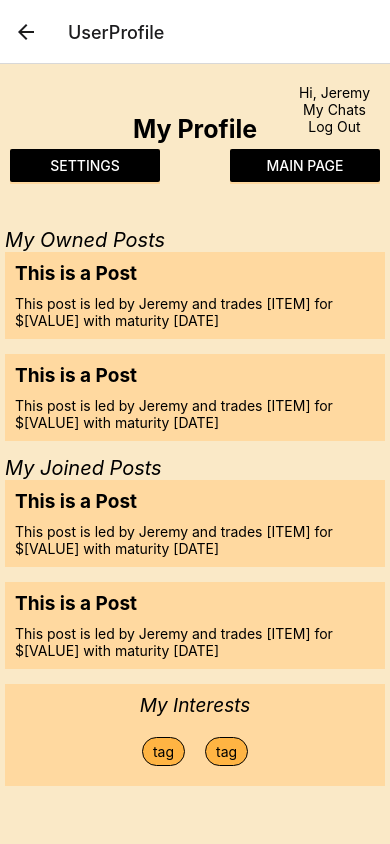
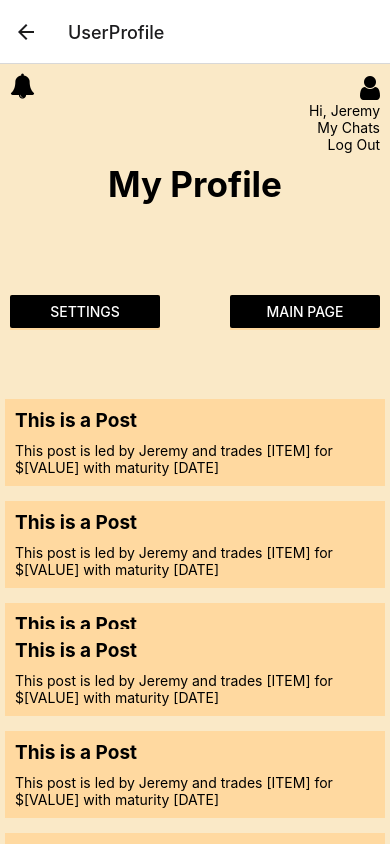
Before and after one commit to cis350/project-uniteandconquer, a React Native app in the folder uniteandconquer-mobile/: screen /UserProfile in a window 390 px wide. Built offline with nearby package versions, Linux system fonts and the light colour scheme.

Commit message:
fixed profile styling + added notifications + fixed bugs

```diff
--- a/uniteandconquer-mobile/components/CreatePost.js
+++ b/uniteandconquer-mobile/components/CreatePost.js
@@ -19,6 +19,7 @@ const userStyles = StyleSheet.create({
     alignItems: 'stretch',
     justifyContent: 'center',
     margin: 10,
+    zIndex: 1,
   },
   text: {
     textAlign: 'right',
@@ -33,6 +34,7 @@ const createPostStyles = StyleSheet.create({
     borderWidth: 8,
     borderColor: '#FFD9A0',
     height: '90%',
+    zIndex: 0,
   },
   tags: {
     backgroundColor: '#FFCB7D',
@@ -105,12 +107,14 @@ const createPostStyles = StyleSheet.create({
     borderRadius: 6,
     padding: 3,
     marginRight: 5,
+    width: 100,
   },
   RightButton: {
     backgroundColor: '#C6C6C6',
     borderRadius: 6,
     padding: 3,
     marginLeft: 5,
+    width: 100,
   },
   buttons: {
     flexDirection: 'row',
--- /dev/null
+++ b/uniteandconquer-mobile/components/Notification.js
@@ -0,0 +1,133 @@
+import React from 'react';
+import {
+  StyleSheet, View, Text, TouchableOpacity,
+} from 'react-native';
+import Icon from 'react-native-vector-icons/FontAwesome';
+
+// styling ---------
+
+const styles = StyleSheet.create({
+  container: {
+    backgroundColor: '#FFD9A0',
+    minHeight: 300,
+    width: 200,
+    position: 'absolute',
+    top: 0,
+    left: 0,
+    zIndex: 100,
+  },
+});
+
+const notificationStyles = StyleSheet.create({
+  container: {
+    backgroundColor: '#FFD9A0',
+    minHeight: 300,
+    width: 175,
+    position: 'absolute',
+    top: 0,
+    right: 0,
+    zIndex: 100,
+  },
+  cancelButton: {
+    alignSelf: 'flex-start',
+    margin: 5,
+  },
+  header: {
+    textAlign: 'center',
+    fontSize: 23,
+    fontStyle: 'italic',
+  },
+  date: {
+    fontSize: 16,
+    fontStyle: 'italic',
+    marginLeft: 5,
+  },
+  notifMsg: {
+    marginLeft: 5,
+  },
+  notifMsgContainer: {
+    borderWidth: 3,
+    borderColor: '#FFFFFF',
+    borderRadius: 5,
+    padding: 3,
+    backgroundColor: '#FFAB2D',
+    overflow: 'hidden',
+    margin: 4,
+  },
+  notifCancelButton: {
+    position: 'absolute',
+    right: 0,
+    top: 0,
+  },
+});
+
+// app content --------
+
+export default function Notification({ setShowNotif, showNotif }) {
+  return (
+    <View style={styles.container}>
+      <TouchableOpacity onPress={() => setShowNotif(!showNotif)}>
+        <Icon
+          style={notificationStyles.cancelButton}
+          name="times"
+          size={15}
+        />
+      </TouchableOpacity>
+      <Text style={notificationStyles.header}>Notifications</Text>
+      <View>
+        <Text style={notificationStyles.date}>28 February 2022</Text>
+        <View style={notificationStyles.notifMsgContainer}>
+          <TouchableOpacity>
+            <Icon
+              style={notificationStyles.notifCancelButton}
+              name="times"
+              size={15}
+            />
+          </TouchableOpacity>
+          <Text style={notificationStyles.notifMsg}>[message] - 2 days ago</Text>
+        </View>
+        <View style={notificationStyles.notifMsgContainer}>
+          <TouchableOpacity>
+            <Icon
+              style={notificationStyles.notifCancelButton}
+              name="times"
+              size={15}
+            />
+          </TouchableOpacity>
+          <Text style={notificationStyles.notifMsg}>[message] - 4 days ago</Text>
+        </View>
+        <View style={notificationStyles.notifMsgContainer}>
+          <TouchableOpacity>
+            <Icon
+              style={notificationStyles.notifCancelButton}
+              name="times"
+              size={15}
+            />
+          </TouchableOpacity>
+          <Text style={notificationStyles.notifMsg}>[message] - 5 days ago</Text>
+        </View>
+        <Text style={notificationStyles.date}>2 February 2022</Text>
+        <View style={notificationStyles.notifMsgContainer}>
+          <TouchableOpacity>
+            <Icon
+              style={notificationStyles.notifCancelButton}
+              name="times"
+              size={15}
+            />
+          </TouchableOpacity>
+          <Text style={notificationStyles.notifMsg}>[message] - 22 days ago</Text>
+        </View>
+        <View style={notificationStyles.notifMsgContainer}>
+          <TouchableOpacity>
+            <Icon
+              style={notificationStyles.notifCancelButton}
+              name="times"
+              size={15}
+            />
+          </TouchableOpacity>
+          <Text style={notificationStyles.notifMsg}>[message] - 25 days ago</Text>
+        </View>
+      </View>
+    </View>
+  );
+}
--- a/uniteandconquer-mobile/components/UserProfile.js
+++ b/uniteandconquer-mobile/components/UserProfile.js
@@ -1,15 +1,15 @@
 import React from 'react';
 import {
-  StyleSheet, View, Button, Text,
+  StyleSheet, View, Button, Text, ScrollView, TouchableOpacity,
 } from 'react-native';
+import Icon from 'react-native-vector-icons/FontAwesome';
+import Notification from './Notification';
 
 // styling ---------
 
 const styles = StyleSheet.create({
   container: {
     backgroundColor: '#FAE9C7',
-    alignItems: 'center',
-    justifyContent: 'center',
     height: '100%',
     width: '100%',
   },
@@ -17,30 +17,72 @@ const styles = StyleSheet.create({
 
 const userStyles = StyleSheet.create({
   container: {
-    position: 'absolute',
-    top: 10,
-    right: 10,
-    alignItems: 'center',
+    alignItems: 'stretch',
     justifyContent: 'center',
     margin: 10,
   },
-  button: {
-    padding: 0,
-    backgroundColor: '#FFD9A0',
+  text: {
+    textAlign: 'right',
+  },
+  icon: {
+    alignSelf: 'flex-end',
   },
 });
 
-const postStyles = StyleSheet.create({
-  container: {
+const profileContainer = StyleSheet.create({
+  header: {
+    fontSize: 35,
+    fontWeight: 'bold',
+    textAlign: 'center',
+  },
+  buttons: {
+    display: 'flex',
+    flexDirection: 'row',
+    flex: 1,
+    alignItems: 'center',
+    justifyContent: 'center',
+    marginTop: 10,
+  },
+  leftButton: {
+    backgroundColor: '#FFD9A0',
+    height: 35,
+    width: 150,
+    marginRight: 35,
+  },
+  rightButton: {
+    backgroundColor: '#FFD9A0',
+    height: 35,
+    width: 150,
+    marginLeft: 35,
+  },
+  subtitle: {
+    marginTop: 5,
+    fontSize: 25,
+    textAlign: 'center',
+    fontStyle: 'italic',
+  },
+  post: {
+    marginTop: 10,
     padding: 10,
     backgroundColor: '#FFD9A0',
-    marginBottom: 15,
+    marginBottom: 5,
     width: 380,
   },
-  header: {
+  postHeader: {
     fontSize: 19,
     fontWeight: 'bold',
     marginBottom: 10,
+  },
+  postContainer: {
+    flex: 1,
+    alignItems: 'center',
+    justifyContent: 'center',
+  },
+  showButton: {
+    position: 'absolute',
+    top: 0,
+    left: 0,
+    margin: 10,
   },
 });
 
@@ -50,6 +92,7 @@ const tagStyles = StyleSheet.create({
     backgroundColor: '#FFD9A0',
     marginBottom: 15,
     width: 380,
+    marginTop: 15,
   },
   header: {
     alignItems: 'center',
@@ -74,119 +117,97 @@ const tagStyles = StyleSheet.create({
     borderWidth: 1,
     overflow: 'hidden',
   },
-});
-
-const postsContentStyles = StyleSheet.create({
-  container: {
-    position: 'relative',
-    marginTop: 120,
-  },
-});
-
-const titleStyles = StyleSheet.create({
-  container: {
+  position: {
+    flex: 1,
     alignItems: 'center',
     justifyContent: 'center',
-    fontSize: 25,
-    fontWeight: 'bold',
-    marginBottom: 10,
-  },
-  position: {
-    position: 'absolute',
-    top: 50,
-  },
-  subtitle: {
-    alignItems: 'center',
-    justifyContent: 'center',
-    fontSize: 20,
-    fontStyle: 'italic',
-  },
-});
-
-const headerButtonStyles = StyleSheet.create({
-  container: {
-    marginTop: 60,
-    display: 'flex',
-    flexDirection: 'row',
-    alignItems: 'center',
-    justifyContent: 'center',
-    marginBottom: 10,
-    position: 'absolute',
-    top: 25,
-  },
-  left: {
-    backgroundColor: '#FFD9A0',
-    height: 35,
-    width: 150,
-    marginRight: 35,
-  },
-  right: {
-    backgroundColor: '#FFD9A0',
-    height: 35,
-    width: 150,
-    marginLeft: 35,
   },
 });
 
 // app content --------
 
 export default function UserProfile() {
+  const [showNotif, setShowNotif] = React.useState(false);
   return (
-    <View style={styles.container}>
+    <ScrollView style={styles.container}>
+      {showNotif && <Notification setShowNotif={setShowNotif} showNotif={showNotif} />}
       <View style={userStyles.container}>
-        <Text>
+        <Icon name="user" size={28} style={userStyles.icon} />
+        <Text style={userStyles.text}>
           Hi, Jeremy
         </Text>
-        <Text>
+        <Text style={userStyles.text}>
           My Chats
         </Text>
-        <Text>
+        <Text style={userStyles.text}>
           Log Out
         </Text>
       </View>
-      <View style={titleStyles.position}>
-        <Text style={titleStyles.container}>My Profile</Text>
+      <View style={profileContainer.showButton}>
+        <TouchableOpacity
+          onPress={() => setShowNotif(!showNotif)}
+        >
+          <Icon
+            name="bell"
+            size={25}
+          />
+        </TouchableOpacity>
       </View>
-      <View style={headerButtonStyles.container}>
-        <View style={headerButtonStyles.left}><Button color="#000" title="Settings" /></View>
-        <View style={headerButtonStyles.right}><Button color="#000" title="Main Page" /></View>
+      <View>
+        <Text style={profileContainer.header}>My Profile</Text>
+        <View style={profileContainer.buttons}>
+          <View style={profileContainer.leftButton}><Button color="#000" title="Settings" /></View>
+          <View style={profileContainer.rightButton}><Button color="#000" title="Main Page" /></View>
         </View>
-      <View style={postsContentStyles.container}>
-        <View>
-          <Text style={titleStyles.subtitle}>My Owned Posts</Text>
-          <View style={postStyles.container}>
-            <Text style={postStyles.header}>This is a Post</Text>
-            <Text>
+        <Text style={profileContainer.subtitle}>My Owned Posts</Text>
+        <View style={profileContainer.postContainer}>
+          <View style={profileContainer.post}>
+            <Text style={profileContainer.postHeader}>This is a Post</Text>
+            <Text style={profileContainer.postContent}>
               This post is led by Jeremy and trades [ITEM] for $[VALUE] with
               maturity [DATE]
             </Text>
           </View>
-          <View style={postStyles.container}>
-            <Text style={postStyles.header}>This is a Post</Text>
-            <Text>
+          <View style={profileContainer.post}>
+            <Text style={profileContainer.postHeader}>This is a Post</Text>
+            <Text style={profileContainer.postContent}>
+              This post is led by Jeremy and trades [ITEM] for $[VALUE] with
+              maturity [DATE]
+            </Text>
+          </View>
+          <View style={profileContainer.post}>
+            <Text style={profileContainer.postHeader}>This is a Post</Text>
+            <Text style={profileContainer.postContent}>
               This post is led by Jeremy and trades [ITEM] for $[VALUE] with
               maturity [DATE]
             </Text>
           </View>
         </View>
-        <View>
-          <Text style={titleStyles.subtitle}>My Joined Posts</Text>
-          <View style={postStyles.container}>
-            <Text style={postStyles.header}>This is a Post</Text>
-            <Text>
+        <Text style={profileContainer.subtitle}>My Joined Posts</Text>
+        <View style={profileContainer.postContainer}>
+          <View style={profileContainer.post}>
+            <Text style={profileContainer.postHeader}>This is a Post</Text>
+            <Text style={profileContainer.postContent}>
               This post is led by Jeremy and trades [ITEM] for $[VALUE] with
               maturity [DATE]
             </Text>
           </View>
-          <View style={postStyles.container}>
-            <Text style={postStyles.header}>This is a Post</Text>
-            <Text>
+          <View style={profileContainer.post}>
+            <Text style={profileContainer.postHeader}>This is a Post</Text>
+            <Text style={profileContainer.postContent}>
+              This post is led by Jeremy and trades [ITEM] for $[VALUE] with
+              maturity [DATE]
+            </Text>
+          </View>
+          <View style={profileContainer.post}>
+            <Text style={profileContainer.postHeader}>This is a Post</Text>
+            <Text style={profileContainer.postContent}>
               This post is led by Jeremy and trades [ITEM] for $[VALUE] with
               maturity [DATE]
             </Text>
           </View>
         </View>
-      </View>
+        <View style={tagStyles.position}>
           <View style={tagStyles.container}>
             <Text style={tagStyles.header}>My Interests</Text>
             <View style={tagStyles.tags}>
@@ -195,5 +216,7 @@ export default function UserProfile() {
             </View>
           </View>
         </View>
+      </View>
+    </ScrollView>
   );
 }
```
Also changed, not shown: uniteandconquer-mobile/components/PostDetails.js (+38 -26 lines). Lines whose indentation alone changed are shown as unchanged.
